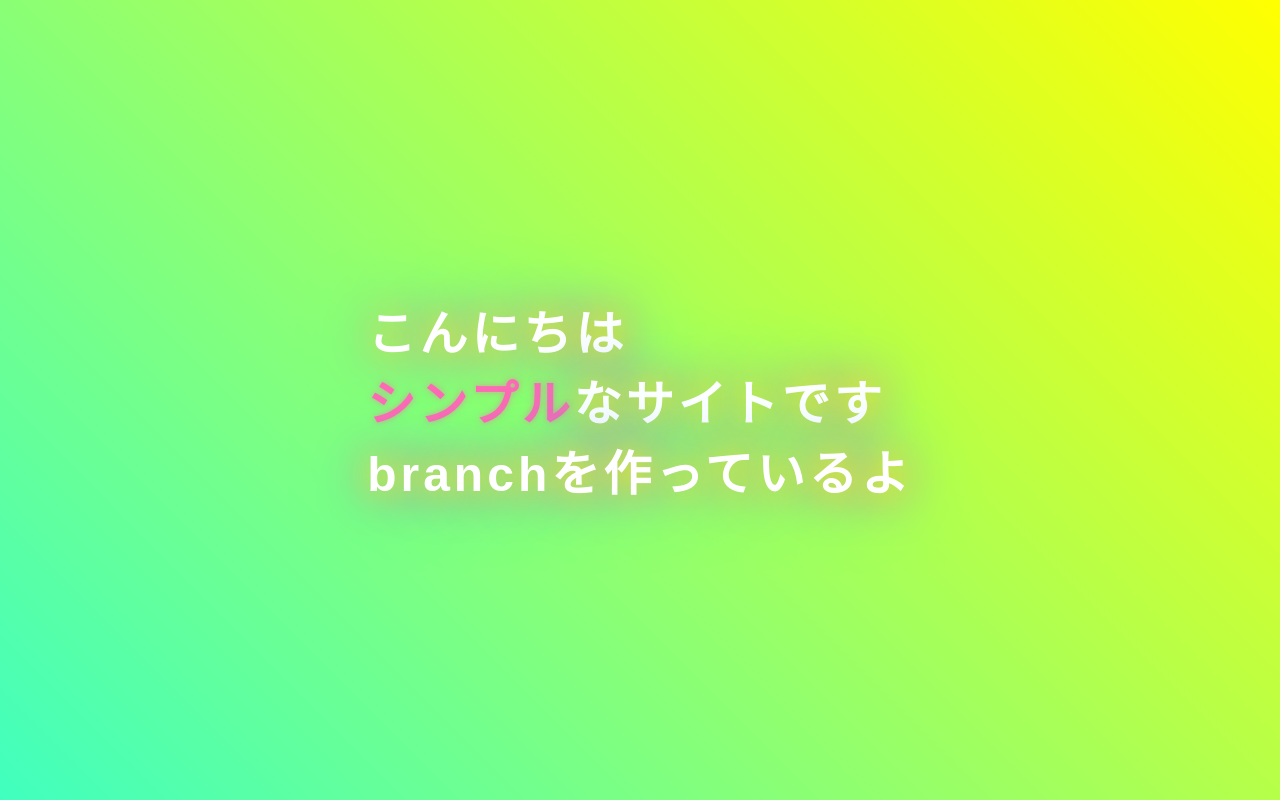
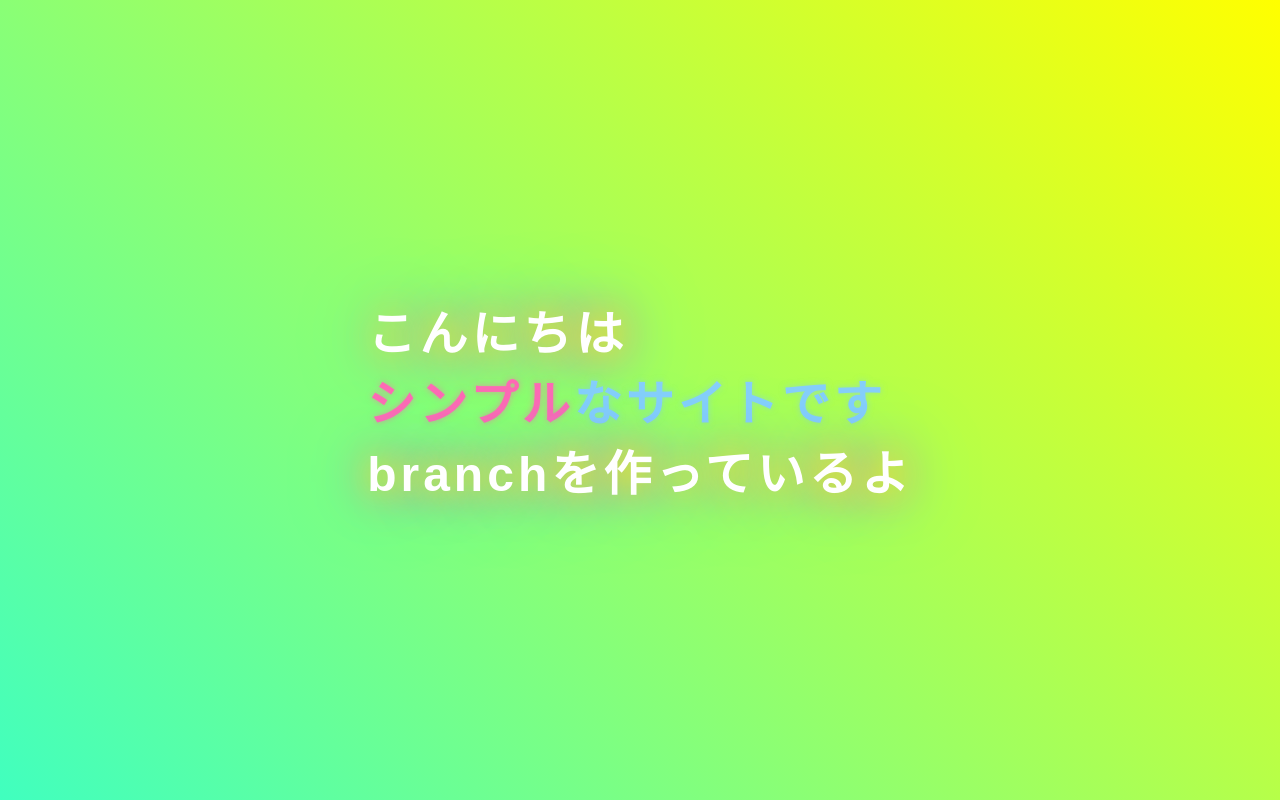
Before and after one commit to taktt764-stack/20251124day21_sunabaco, a plain HTML site: page index.html in a window 1280 px wide. Drawn offline with Linux system fonts and the light colour scheme.

Commit message:
また少し
水色も加えました

```diff
--- a/index.html
+++ b/index.html
@@ -6,6 +6,6 @@
   <link rel="stylesheet" href="style.css">
 </head>
 <body>
-  <h1>こんにちは</br><span class="pink">シンプル</span>なサイトです</br>branchを作っているよ</h1>
+  <h1>こんにちは</br><span class="pink">シンプル</span><span class="sky">なサイトです</span></br>branchを作っているよ</h1>
 </body>
 </html>
--- a/style.css
+++ b/style.css
@@ -45,3 +45,9 @@ h2 {
   color: #ff69b4; /* hot pink */
   text-shadow: 0 0 6px rgba(255, 105, 180, 0.6);
 }
+
+/* Light blue / water color for the follow-up phrase */
+.sky {
+  color: #87CEFA; /* light sky blue */
+  text-shadow: 0 0 6px rgba(135, 206, 250, 0.5);
+}
```
